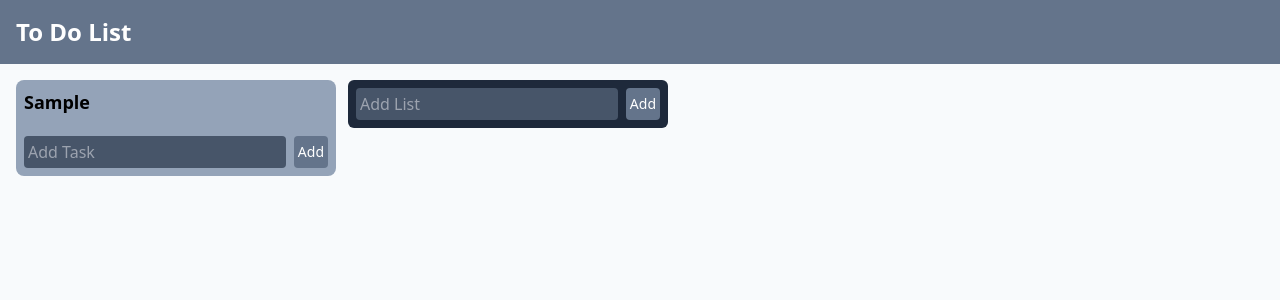
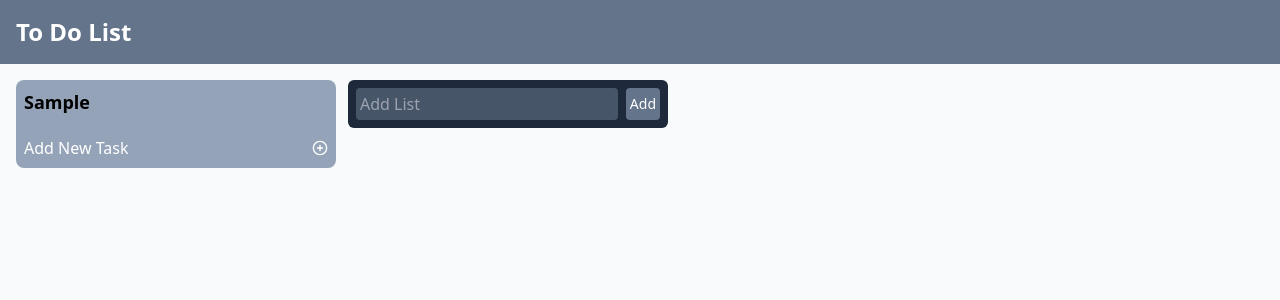
Before and after one commit to derynm/to-do-list, a React (Vite) app: page / in a window 1280 px wide. Both pictures are taken after typing "Sample" into the empty fields and a click on the button "Add". Shown: the top 300 px of the page. Built offline with nearby package versions, Linux system fonts and the light colour scheme.

Commit message:
feat: adjust styling when input task and drag card

```diff
--- a/package.json
+++ b/package.json
@@ -16,7 +16,8 @@
     "@dnd-kit/core": "^6.1.0",
     "@dnd-kit/sortable": "^8.0.0",
     "react": "^18.2.0",
-    "react-dom": "^18.2.0"
+    "react-dom": "^18.2.0",
+    "react-icons": "^5.2.1"
   },
   "devDependencies": {
     "@types/react": "^18.2.66",
--- a/src/components/Board.tsx
+++ b/src/components/Board.tsx
@@ -9,13 +9,13 @@ function Board() {
 
   const mouseSensor = useSensor(MouseSensor, {
     activationConstraint: {
-      delay: 250,
+      delay: 50,
       tolerance: 5
     }
   })
   const touchSensor = useSensor(TouchSensor, {
     activationConstraint: {
-      delay: 250,
+      delay: 50,
       tolerance: 5
     }
   })
--- a/src/components/CardTask.tsx
+++ b/src/components/CardTask.tsx
@@ -3,10 +3,11 @@ import { CSS } from '@dnd-kit/utilities'
 import { Task } from '../types/index'
 import ModalTask from './ModalTask'
 import { useState } from 'react'
+import { LuGripVertical } from 'react-icons/lu'
 
 function CardTask({ task }: { task: Task }) {
-  const { attributes, listeners, setNodeRef, transform } = useDraggable({
-    id: `task-${task.id}`,
+  const { attributes, listeners, setNodeRef, transform, active } = useDraggable({
+    id: task.id,
     data: task
   })
   const style = {
@@ -21,13 +22,15 @@ function CardTask({ task }: { task: Task }) {
   return (
     <>
       <div
-        className="rounded-md bg-slate-800 p-2 text-white"
+        className={`flex justify-between rounded-md bg-slate-800 p-2 text-white ${active?.id === task.id && 'border-2 border-blue-400'}`}
         onClick={toggleModal}
         ref={setNodeRef}
-        style={style}
-        {...listeners}
-        {...attributes}>
+        style={style}>
         <p>{task.title}</p>
+
+        <button {...listeners} {...attributes}>
+          <LuGripVertical />
+        </button>
       </div>
       {showModal && <ModalTask task={task} toggle={toggleModal} />}
     </>
--- a/src/components/ListCard.tsx
+++ b/src/components/ListCard.tsx
@@ -2,6 +2,8 @@ import { useDroppable } from '@dnd-kit/core'
 import CardTask from './CardTask'
 import { Task } from '../types/index'
 import useToDo from '../hooks/useToDo'
+import { useState } from 'react'
+import { LuPlusCircle } from 'react-icons/lu'
 
 function ListCard({ list, task }: { list: string; task: Task[] }) {
   const { setNodeRef } = useDroppable({
@@ -10,6 +12,7 @@ function ListCard({ list, task }: { list: string; task: Task[] }) {
   })
 
   const { handleAddTask } = useToDo()
+  const [isInputShow, setIsInputShow] = useState<boolean>(false)
 
   return (
     <div
@@ -22,6 +25,7 @@ function ListCard({ list, task }: { list: string; task: Task[] }) {
         ))}
       </div>
       <div className=" mt-5 h-fit w-full max-w-80 shrink-0 rounded-md text-white">
+        {isInputShow ? (
           <form className="flex w-full gap-2" onSubmit={(event) => handleAddTask(event, list)}>
             <input
               type="text"
@@ -32,6 +36,14 @@ function ListCard({ list, task }: { list: string; task: Task[] }) {
             />
             <button className="rounded bg-slate-500 p-1 text-sm">Add</button>
           </form>
+        ) : (
+          <div
+            className="flex cursor-pointer items-center justify-between"
+            onClick={() => setIsInputShow(true)}>
+            <p>Add New Task</p>
+            <LuPlusCircle />
+          </div>
+        )}
       </div>
     </div>
   )
```
Also changed, not shown: 1 other file (tests, documents, lock files or other folders). Lines whose indentation alone changed are shown as unchanged.
